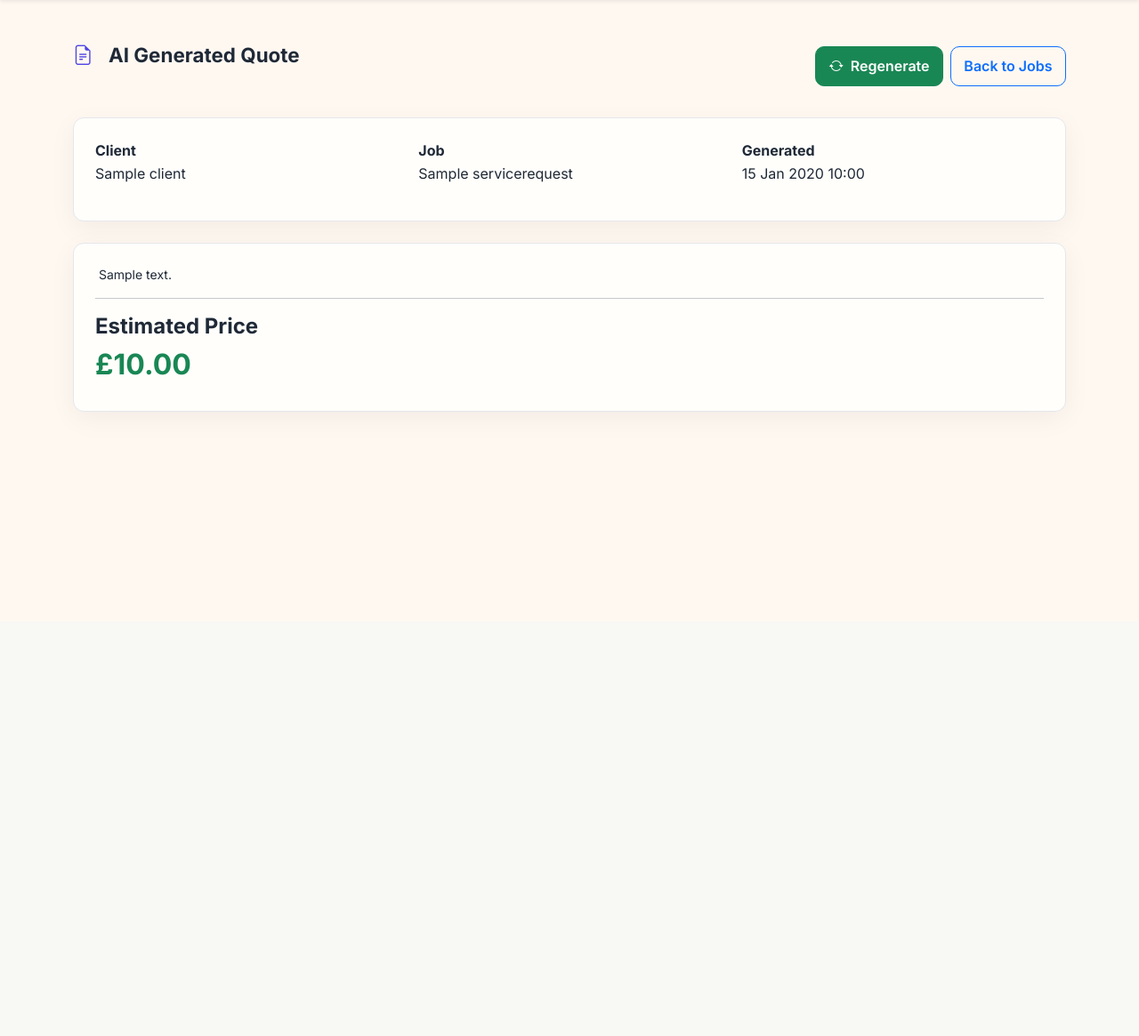
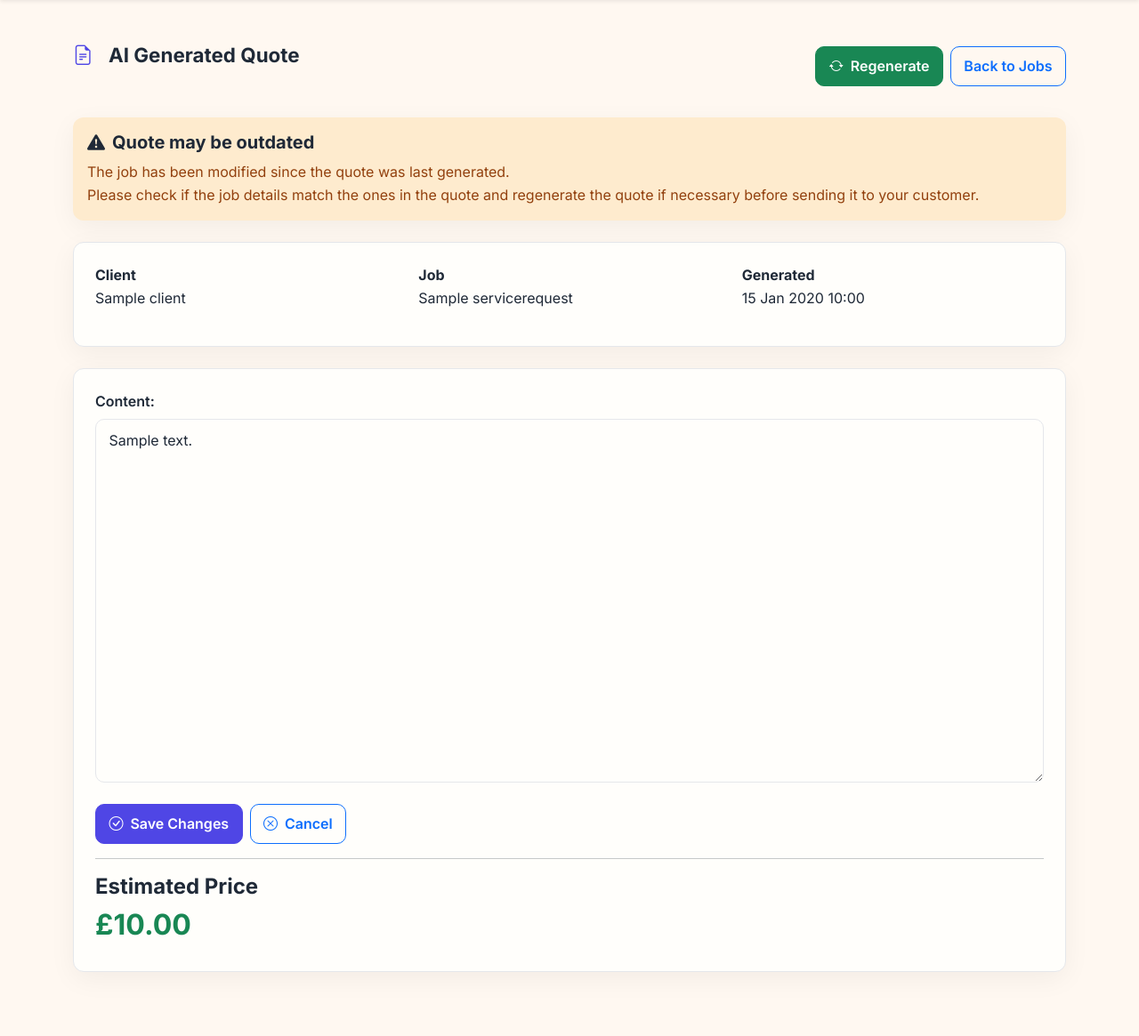
Before and after one commit to 0N1X9/service-flow, a Django app: page /quotes/1/?edit=1 in a window 1280 px wide. Shown: the part 101-1266 px from the top of the page at 89% size. Before the commit the page ends 565 px from the top, so only its background shows below. Run offline with Django 5.2, Linux system fonts and the light colour scheme; a user stored in the database is signed in; tables that the repository leaves empty hold one stand-in row (values such as "Sample post").

Commit message:
feat(quotes): added inline quote editing, adjusted outdated logic and minor UI improvements (#21)

```diff
--- /dev/null
+++ b/quotes/forms.py
@@ -0,0 +1,21 @@
+from django import forms
+
+from .models import Quote
+
+
+class QuoteForm(forms.ModelForm):
+    class Meta:
+        model = Quote
+        fields = [
+            "content",
+            # "price",
+        ]
+
+        widgets = {
+            "content": forms.Textarea(
+                attrs={
+                    "rows": 16,
+                    "class": "form-control",
+                }
+            )
+        }
--- a/quotes/models.py
+++ b/quotes/models.py
@@ -27,5 +27,7 @@ class Quote(models.Model):
         auto_now=True
     )
 
+    is_outdated = models.BooleanField(default=False)
+
     def __str__(self):
         return f"Quote - {self.service_request.title}"
--- a/quotes/views.py
+++ b/quotes/views.py
@@ -7,6 +7,8 @@ from ai.services import generate_quote
 from services.models import ServiceRequest
 
 from .models import Quote
+
+from .forms import QuoteForm
 
 from payments.services import can_generate_quote
 
@@ -36,6 +38,7 @@ def quote_generate(request, service_id):
         defaults={
             "content": quote_text,
             "price": service.estimated_price,
+            "is_outdated": False,
         },
     )
     # Update the service status to "QUOTED" and save it
@@ -61,15 +64,36 @@ def quote_detail(request, pk):
         service_request__client__business=request.user.businessprofile,
     )
 
-    quote_outdated = (
-        quote.service_request.updated_at > quote.updated_at
-    )
+    if request.method == "POST":
+        form = QuoteForm(request.POST, instance=quote)
+
+        if form.is_valid():
+            form.save()
+
+            messages.success(
+                request,
+                "Quote updated successfully.",
+            )
+
+            return redirect(
+                "quotes:detail",
+                pk=quote.pk,
+            )
+
+    else:
+        form = QuoteForm(instance=quote)
+
+    quote_outdated = quote.is_outdated
+
+    edit_mode = request.GET.get("edit") == "1"
 
     return render(
         request,
         "quotes/quote_detail.html",
         {
             "quote": quote,
+            "form": form,
+            "edit_mode": edit_mode,
             "quote_outdated": quote_outdated,
         },
     )
--- a/services/models.py
+++ b/services/models.py
@@ -33,5 +33,29 @@ class ServiceRequest(models.Model):
 
     updated_at = models.DateTimeField(auto_now=True)
 
+    def save(self, *args, **kwargs):
+        relevant_fields_changed = False
+
+        if self.pk:
+            original = ServiceRequest.objects.only(
+                "client_id",
+                "title",
+                "description",
+                "estimated_price",
+            ).get(pk=self.pk)
+
+            relevant_fields_changed = (
+                original.client_id != self.client_id
+                or original.title != self.title
+                or original.description != self.description
+                or original.estimated_price != self.estimated_price
+            )
+
+        super().save(*args, **kwargs)
+
+        if relevant_fields_changed and hasattr(self, "quote"):
+            self.quote.is_outdated = True
+            self.quote.save(update_fields=["is_outdated"])
+
     def __str__(self):
         return self.title
--- a/services/views.py
+++ b/services/views.py
@@ -21,7 +21,7 @@ def service_list(request):
     for service in services:
         service.quote_outdated = (
             hasattr(service, "quote")
-            and service.updated_at > service.quote.updated_at
+            and service.quote.is_outdated
         )
 
     return render(
--- a/templates/clients/client_form.html
+++ b/templates/clients/client_form.html
@@ -23,7 +23,7 @@
                 <i class="bi bi-check-circle me-2"></i>Save Client
             </button>
 
-            <a href="{% url 'clients:list' %}" class="btn btn-outline-primary">Cancel</a>
+            <a href="{% url 'clients:list' %}" class="btn btn-outline-primary"><i class="bi bi-x-circle me-2"></i>Cancel</a>
         </div>
 
     </form>
--- a/templates/core/business_profile.html
+++ b/templates/core/business_profile.html
@@ -30,7 +30,7 @@
                         <i class="bi bi-check-circle me-2"></i>Save Changes
                     </button>
 
-                    <a href="{% url 'core:dashboard' %}" class="btn btn-outline-primary">Cancel</a>
+                    <a href="{% url 'core:dashboard' %}" class="btn btn-outline-primary"><i class="bi bi-x-circle me-2"></i>Cancel</a>
                 </div>
             </form>
         </div>
--- a/templates/quotes/quote_detail.html
+++ b/templates/quotes/quote_detail.html
@@ -42,16 +42,46 @@
 </div>
 
 <div class="sf-card">
-    <pre class="quote-content"> {{ quote.content }} </pre>
+
+    {% if edit_mode %}
+
+    <form method="post">
+        {% csrf_token %}
+
+        {{ form.content.label_tag }}
+        {{ form.content }}
+
+        <div class="d-flex gap-2 mt-4">
+            <button type="submit" class="btn btn-primary">
+                <i class="bi bi-check-circle me-2"></i>Save Changes
+            </button>
+
+            <a href="{% url 'quotes:detail' quote.pk %}" class="btn btn-outline-primary">
+                <i class="bi bi-x-circle me-2"></i>Cancel
+            </a>
+        </div>
+    </form>
+
+    {% else %}
+
+    <pre class="quote-content">{{ quote.content }}</pre>
+
+    <div class="mt-4">
+        <a href="?edit=1" class="btn btn-outline-warning">
+            <i class="bi bi-pencil-square me-2"></i>Edit Quote
+        </a>
+    </div>
+
+    {% endif %}
+
     <hr>
+
     <h4>Estimated Price</h4>
 
     {% if quote.price %}
-        <h2 class="text-success"> £{{ quote.price }} </h2>
-
+    <h2 class="text-success">£{{ quote.price }}</h2>
     {% else %}
-        <p class="text-muted">To be confirmed</p>
-
+    <p class="text-muted">To be confirmed</p>
     {% endif %}
 
 </div>
--- a/templates/services/service_form.html
+++ b/templates/services/service_form.html
@@ -22,7 +22,7 @@
             <button class="btn btn-primary" type="submit">
                 <i class="bi bi-check-circle me-2"></i>Save Job
             </button>
-            <a href="{% url 'services:list' %}" class="btn btn-outline-primary">Cancel</a>
+            <a href="{% url 'services:list' %}" class="btn btn-outline-primary"><i class="bi bi-x-circle me-2"></i>Cancel</a>
         </div>
     </form>
 </div>
```
Also changed, not shown: quotes/migrations/0002_quote_is_outdated.py (added).
